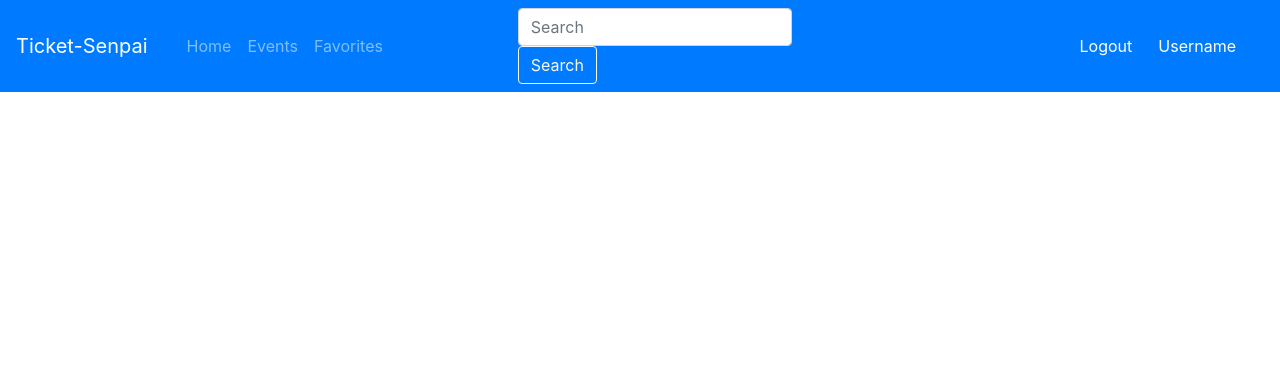
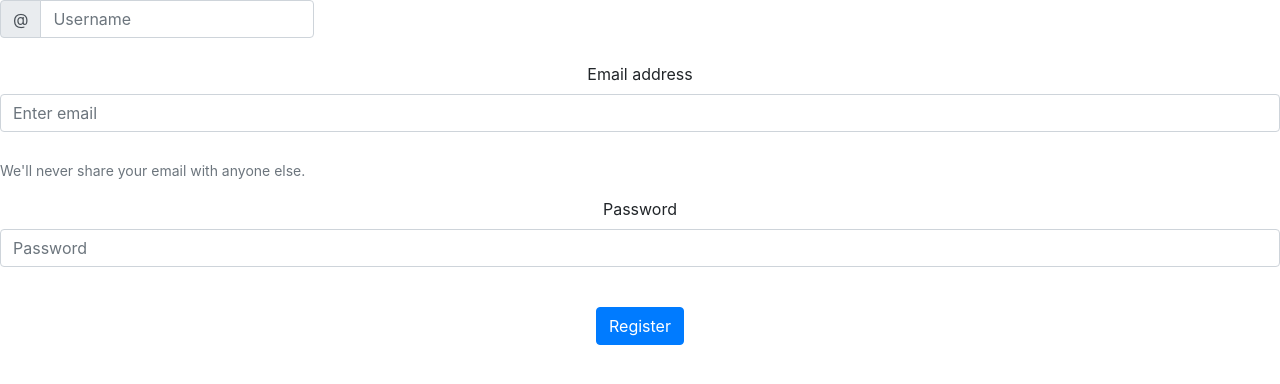
Before and after one commit to MattChale123/Ticket-Senpai, a React (Create React App) app in the folder client/: page /register in a window 1280 px wide. Shown: the top 384 px of the page. Built offline with nearby package versions, Linux system fonts and the light colour scheme.

Commit message:
login and register pages/routes finished

```diff
--- a/client/src/App.js
+++ b/client/src/App.js
@@ -1,12 +1,24 @@
-import logo from './logo.svg';
 import './App.css';
 import NavBar from './components/NavBar';
 import 'bootstrap/dist/css/bootstrap.min.css';
+import { Route, Switch } from 'react-router';
+import Register from './pages/Register';
+import Login from './pages/Login';
 
 function App() {
   return (
     <div className="App">
-      <NavBar />
+      <Switch>
+        <Route path='/' exact>
+            <NavBar />
+        </Route>
+        <Route path="/register">
+          <Register />
+        </Route>
+        <Route path="/login">
+          <Login />
+        </Route>
+      </Switch>
     </div>
   );
 }
--- a/client/src/index.js
+++ b/client/src/index.js
@@ -3,10 +3,17 @@ import ReactDOM from 'react-dom';
 import './index.css';
 import App from './App';
 import reportWebVitals from './reportWebVitals';
+import { Provider } from 'react-redux';
+import store from './redux/store';
+import { BrowserRouter as Router } from 'react-router-dom';
 
 ReactDOM.render(
   <React.StrictMode>
-    <App />
+    <Provider store={store}>
+        <Router>
+          <App />
+        </Router>
+      </Provider>
   </React.StrictMode>,
   document.getElementById('root')
 );
--- /dev/null
+++ b/client/src/pages/Login.js
@@ -0,0 +1,51 @@
+import React, { useState } from 'react'
+import { useHistory } from 'react-router'
+import { useDispatch } from "react-redux";
+import { setUser } from "../redux/actions";
+
+export default function Login() {
+    const [form, setForm] = useState({
+        username: '',
+        password: '',
+      });
+      const history = useHistory();
+      const dispatch = useDispatch();
+      const handleSubmit = (e) => {
+        e.preventDefault();
+        fetch('/api/v1/users/login', {
+          method: 'POST',
+          headers: {
+            'Content-Type' : 'application/json',
+          },
+          body: JSON.stringify({
+            username: form.username,
+            password: form.password,
+          }),
+        })
+          .then((res) => res.json())
+          .then((data) => {
+            console.log(data);
+            if (data.error) {
+              alert(data.error);
+            } else {
+              dispatch(setUser(data));
+              history.push('/');
+            }
+          });
+      };
+      const handleChange = (e) => {
+        setForm({
+          ...form,
+          [e.target.name]: e.target.value,
+        });
+      };
+
+    return (
+        <div>
+            <h1>Login</h1>
+            <form onSubmit={handleSubmit}>
+                <input onChange={handleChange} value={form.username} name='username'></input>
+            </form>
+        </div>
+    )
+}
--- /dev/null
+++ b/client/src/pages/Register.js
@@ -0,0 +1,78 @@
+import React, { useState } from 'react'
+import { useHistory } from 'react-router'
+import { Button, Col, Form, FormControl, InputGroup } from 'react-bootstrap'
+
+export default function Register() {
+    const [form, setForm ] = useState({
+        username: '',
+        password: '',
+        email: ''
+    })
+    const history = useHistory()
+
+    const handleSubmit = e => {
+        e.preventDefault()
+        fetch('/api/v1/users/register', {
+            method: 'POST',
+            headers: {
+                'Content-Type' : 'application/json',
+            },
+            body: JSON.stringify({
+                username: form.username,
+                password: form.password,
+                email: form.email
+            })
+        })
+        .then(res => res.json())
+        .then(data => {
+            if (data.error) {
+                alert(data.error)
+            } else {
+                alert("Thank you for registering")
+                history.push('/login')
+            }
+        })
+    }
+    const handleChange = (e) => {
+        setForm({
+            ...form,
+            [e.target.name]: e.target.value
+        })
+    }
+
+    return (
+        <div>
+            <Form onSubmit={handleSubmit}>
+                <Form.Group>
+                    <Form.Row className="align-items-center">
+                        <Col xs="auto">
+                            <Form.Label htmlFor="inlineFormInputGroup" srOnly>
+                                Username
+                            </Form.Label>
+                            <InputGroup className="mb-2">
+                                <InputGroup.Prepend>
+                                <InputGroup.Text>@</InputGroup.Text>
+                                </InputGroup.Prepend>
+                                <FormControl id="inlineFormInputGroup" placeholder="Username" onChange={handleChange} value={form.username} name='username' />
+                            </InputGroup>
+                            </Col>
+                    </Form.Row>
+                </Form.Group>
+                <Form.Group controlId="formBasicEmail">
+                    <Form.Label>Email address</Form.Label>
+                    <Form.Control type="email" placeholder="Enter email" onChange={handleChange} value={form.email} name='email' /><br />
+                    <Form.Text className="text-muted" style={{textAlign: 'left', color: 'white'}}>
+                    We'll never share your email with anyone else.
+                    </Form.Text>
+                </Form.Group>
+                <Form.Group controlId="formBasicPassword">
+                    <Form.Label>Password</Form.Label>
+                    <Form.Control type="password" placeholder="Password" onChange={handleChange} value={form.password} name='password' />
+                </Form.Group><br />
+                <Button variant="primary" type="submit">
+                    Register
+                </Button>
+            </Form>
+        </div>
+    )
+}
--- /dev/null
+++ b/client/src/redux/actions.js
@@ -0,0 +1,8 @@
+export const SET_USER = 'SET_USER';
+
+export function setUser(data) {
+    return {
+        type: SET_USER,
+        data,
+    };
+}
--- /dev/null
+++ b/client/src/redux/reducers.js
@@ -0,0 +1,10 @@
+import { SET_USER } from "./actions";
+
+export function userReducer(state = null, action) {
+    switch (action.type) {
+        case SET_USER:
+            return action.data
+        default:
+            return state
+    }
+}
--- /dev/null
+++ b/client/src/redux/store.js
@@ -0,0 +1,14 @@
+import { combineReducers, createStore } from "redux";
+import { userReducer } from "./reducers";
+
+
+const rootReducer = combineReducers({
+    user: userReducer,
+})
+
+const store = createStore(
+    rootReducer,
+    window.__REDUX_DEVTOOLS_EXTENSION__ && window.__REDUX_DEVTOOLS_EXTENSION__()
+)
+
+export default store
```
Also changed, not shown: 2 other files (tests, documents, lock files or other folders).
